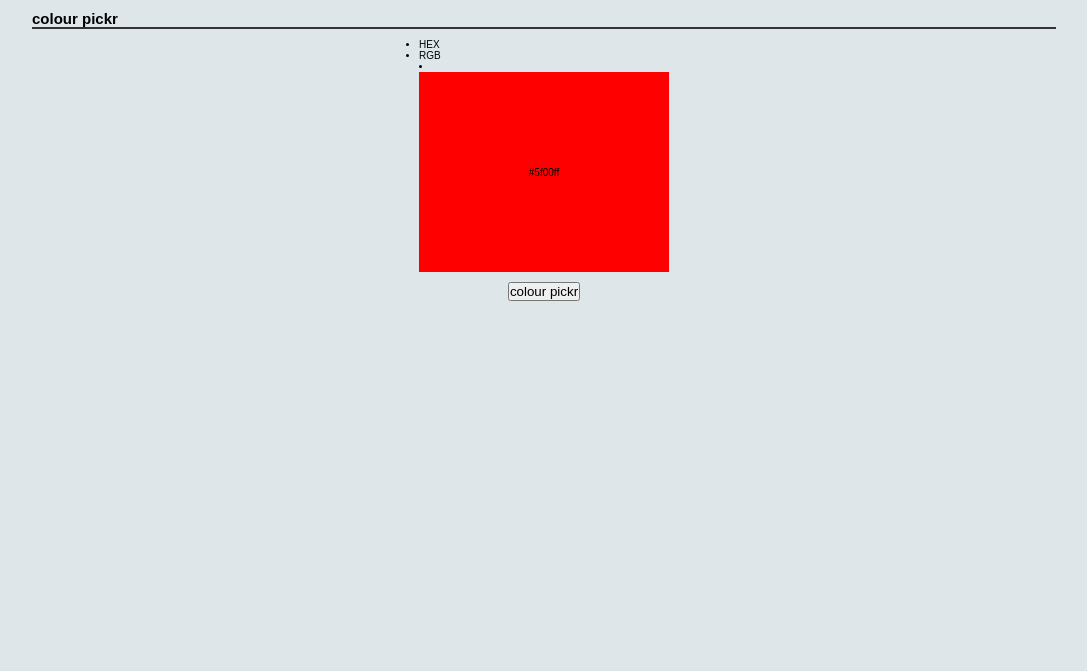
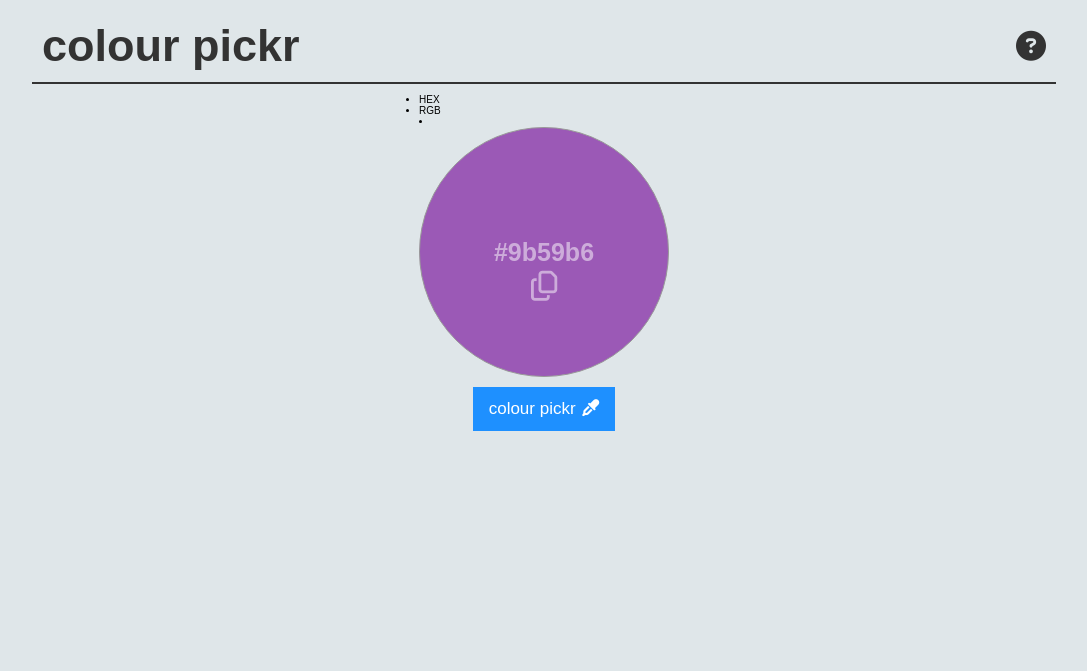
Before and after one commit to elmi-/colour-pickr, a PHP site: page / in a window 1280 px wide. Shown: the top 671 px of the page, without its empty margins (96-1183 px from the left). Run offline with PHP 8.4, Linux system fonts and the light colour scheme; some libraries are stand-ins or nearby versions.

Commit message:
added styling for UI

```diff
--- a/index.html
+++ b/index.html
@@ -10,6 +10,7 @@
 <body>
 	<nav>
 		<h1>colour pickr</h1>
+		<i class="fa-solid fa-circle-question"></i>
 	</nav>
 	<section>
 		<article id="preview">
@@ -25,10 +26,13 @@
 				<li></li>
 			</div>
 			<div class="colour-preview">
-				<div class="colour-value">#5f00ff</div>
+				<i class="fa-regular fa-copy"></i>
+				<div class="colour-value">#9b59b6</div>
 			</div>
 		</article>
-		<button id="eyedropper">colour pickr</button>
+		<button id="eyedropper">colour pickr
+			<!-- <span class="icon"></span> -->
+		</button>
 	</section>
 		<div class="footer">
 		<p class="copyright">developed and designed by <a href="https://abdielmi.ca/">Abdi Elmi</a></p>
@@ -40,5 +44,6 @@
 	</div>
 	<script src="script.js"></script>
 	<script src="https://cdnjs.cloudflare.com/ajax/libs/jquery/3.6.1/jquery.min.js" integrity="sha512-aVKKRRi/Q/YV+4mjoKBsE4x3H+BkegoM/em46NNlCqNTmUYADjBbeNefNxYV7giUp0VxICtqdrbqU7iVaeZNXA==" crossorigin="anonymous" referrerpolicy="no-referrer"></script>
+	<script src="https://kit.fontawesome.com/f5f56a0c91.js" crossorigin="anonymous"></script>
 </body>
 </html>
--- a/style.css
+++ b/style.css
@@ -20,10 +20,16 @@ body {
 }
 
 nav {
+  font-size: 3rem;
 	width: 80%;
 	border-bottom: 2px solid #333;
 	margin: 10px 0;
+  padding: 10px;
 	display: flex;
+  align-content: center;
+  justify-content: space-between;
+  align-items: center;
+  color: #333;
 }
 
 section {
@@ -37,24 +43,70 @@ section {
 	width: 100vw;
 }
 
+.fa-copy {
+  font-size: 3rem;
+  opacity: 0.5;
+  color: #FFF;
+  position: absolute;
+  bottom: 75px;
+}
+
+.fa-circle-question {
+  cursor: pointer;
+}
+
+.fa-circle-question:hover {
+  color: #2d3436;
+}
+
 #preview {
 }
 
 .colour-preview {
-	height: 200px;
+	height: 250px;
 	width: 250px;
 	position: relative;
 	cursor: pointer;
-	background: red;
+	background: #9b59b6;
 	display: flex;
-	flex-direction: column;
+	flex-direction: column-reverse;
 	justify-content: center;
 	align-content: center;
 	align-items: center;
+  border: 1px solid #999;
+  border-radius: 50%;
+}
+
+.colour-value {
+  font-size: 2.5rem;
+  font-weight: 900;
+  opacity: 0.5;
+  color: #FFF
+  /* color: red; */
 }
 
 button {
+  background-color: DodgerBlue;
+    border: none;
+    color: white;
+    padding: 12px 16px;
+    text-align: center;
+    font-size: 17px;
+    cursor: pointer;
+}
 
+button:hover {
+  background-color: RoyalBlue;
+}
+
+button::after {
+  display: inline-block;
+  font-style: normal;
+  font-variant: normal;
+  text-rendering: auto;
+  -webkit-font-smoothing: antialiased;
+  font-family: "Font Awesome 5 Free"; font-weight: 900; content: "\f1fb";
+  padding: 0 0 0 0.2rem;
 }
 
 /* FOOTER */
```
